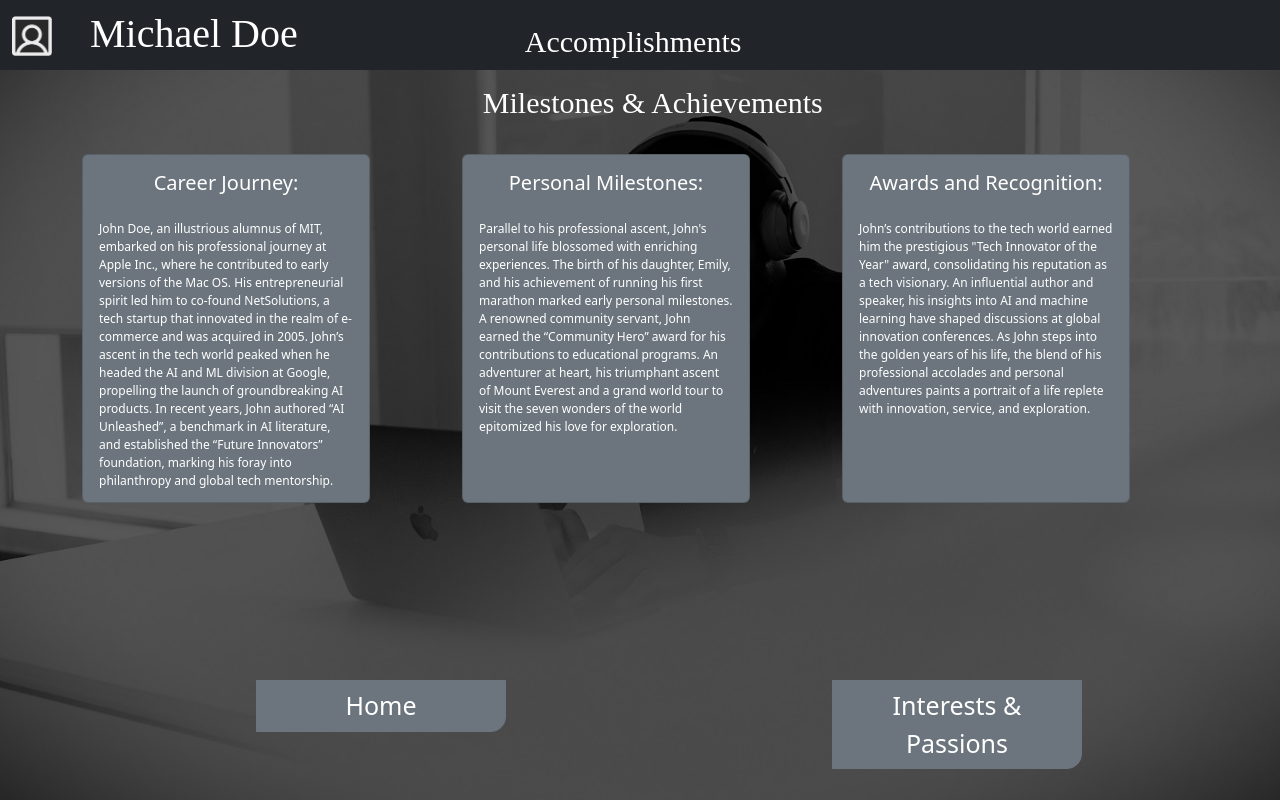
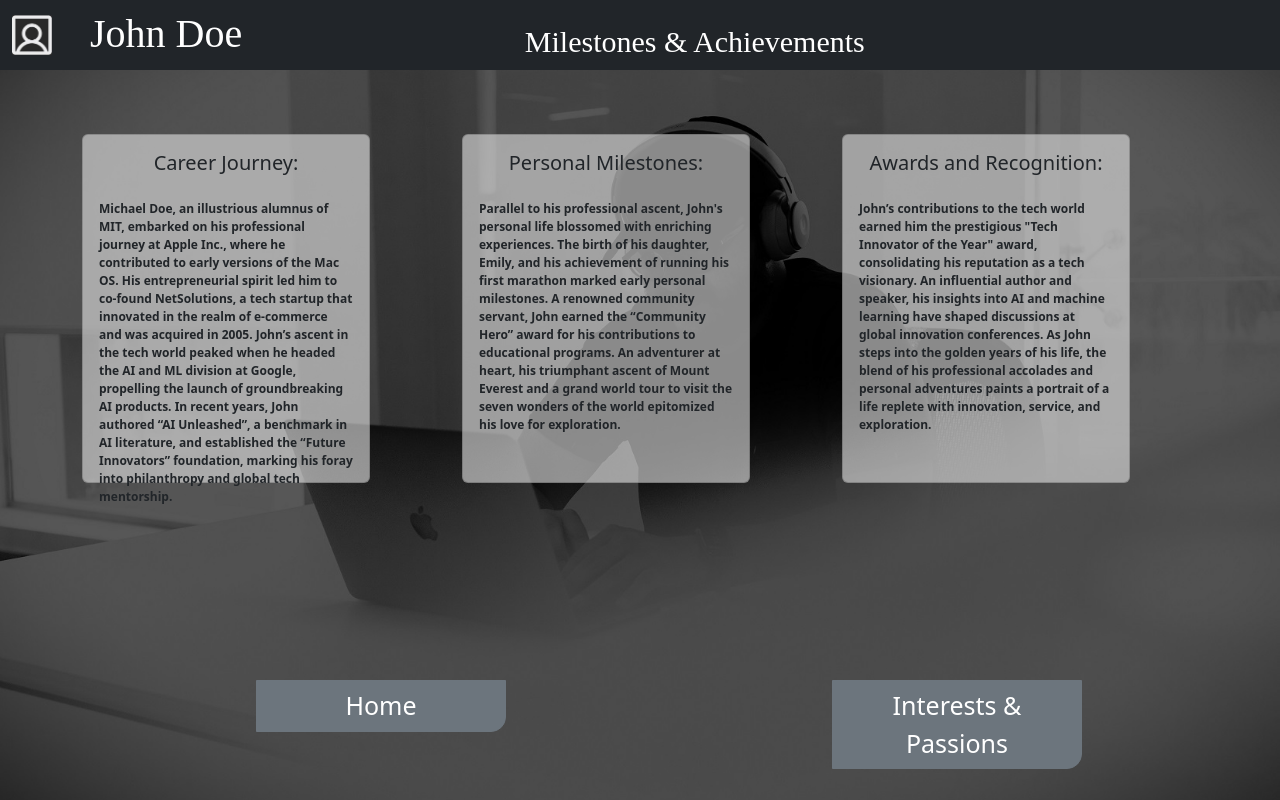
Before and after one commit to vivartmedia/NannoA_Figma_yourLife, a plain HTML site: page pages/page2.html in a window 1280 px wide. Drawn offline with nearby package versions, Linux system fonts and the light colour scheme; files that its build step writes are made by us from their sources.

Commit message:
corrections made for bugs and figma missmatch after Javon found them

```diff
--- a/pages/page2.html
+++ b/pages/page2.html
@@ -11,26 +11,26 @@
 
     <nav class="navbar bg-dark heighT">
       <div class="container-fluid">
-        <a class="navbar-brand" href="#">
+
           <img src="../accets/bandicam 2023-10-23 15-52-00-320.jpg" alt="Logo" width="40" height="40" class="d-inline-block align-text-top">
           <link rel="stylesheet" href="./style.css">
-          <h1 class="posIsion">Michael Doe</h1>
-          <h2 class="h2Accomplishments">Accomplishments</h2>
-        </a>
+          <h1 class="posIsion">John Doe</h1>
+          <h2 class="h2Accomplishments">Milestones & Achievements</h2>
+
       </div>
     </nav>
 
-    <p class="pas1 pas2">Milestones & Achievements</p>
+    <!-- <p class="pas1 pas2">Milestones & Achievements</p> -->
 
 
 
-    <div class="container maRgin" style="margin-top: 20px;">
+    <div class="container" style="margin-top: 5%;">
       <div class="row">
         <div class="col">
-          <div class="card text-bg-secondary mb-3" style="max-width: 18rem;">
+          <div class="card mb-3" style="max-width: 18rem; background-color: rgba(231, 231, 231, 0.6);">
             <div class="card-body">
               <h5 class="card-title" style="text-align: center; margin-bottom: 25px;">Career Journey:</h5>
-              <p class="card_text2"  style="height: 250px;">John Doe, an illustrious alumnus of MIT,
+              <p class="card_text2"  style="height: 250px;">Michael Doe, an illustrious alumnus of MIT,
                 embarked on his professional journey at
                 Apple Inc., where he contributed to early
                 versions of the Mac OS. His
@@ -50,7 +50,7 @@
           </div>
         </div>
         <div class="col">
-          <div class="card text-bg-secondary mb-3" style="max-width: 18rem;">
+          <div class="card mb-3" style="max-width: 18rem;  background-color: rgba(231, 231, 231, 0.6);">
             <div class="card-body">
               <h5 class="card-title" style="text-align: center; margin-bottom: 25px;">Personal Milestones:
               </h5>
@@ -72,7 +72,7 @@
           </div>
         </div>
         <div class="col">
-          <div class="card text-bg-secondary mb-3" style="max-width: 18rem;">
+          <div class="card mb-3" style="max-width: 18rem; background-color: rgba(231, 231, 231, 0.6);">
             <div class="card-body">
               <h5 class="card-title" style="text-align: center; margin-bottom: 25px;">Awards and
                 Recognition:</h5>
--- a/style.css
+++ b/style.css
@@ -149,8 +149,9 @@ a {
 .card_text{
     font-size: 13px;
     font-style:italic;
+    font-weight: 600;
 }
 .card_text2{
     font-size: 75%;
-
+    font-weight: 600;
 }
```
Also changed, not shown: index.html (+3 -3 lines), pages/page1.html (+6 -6 lines).
